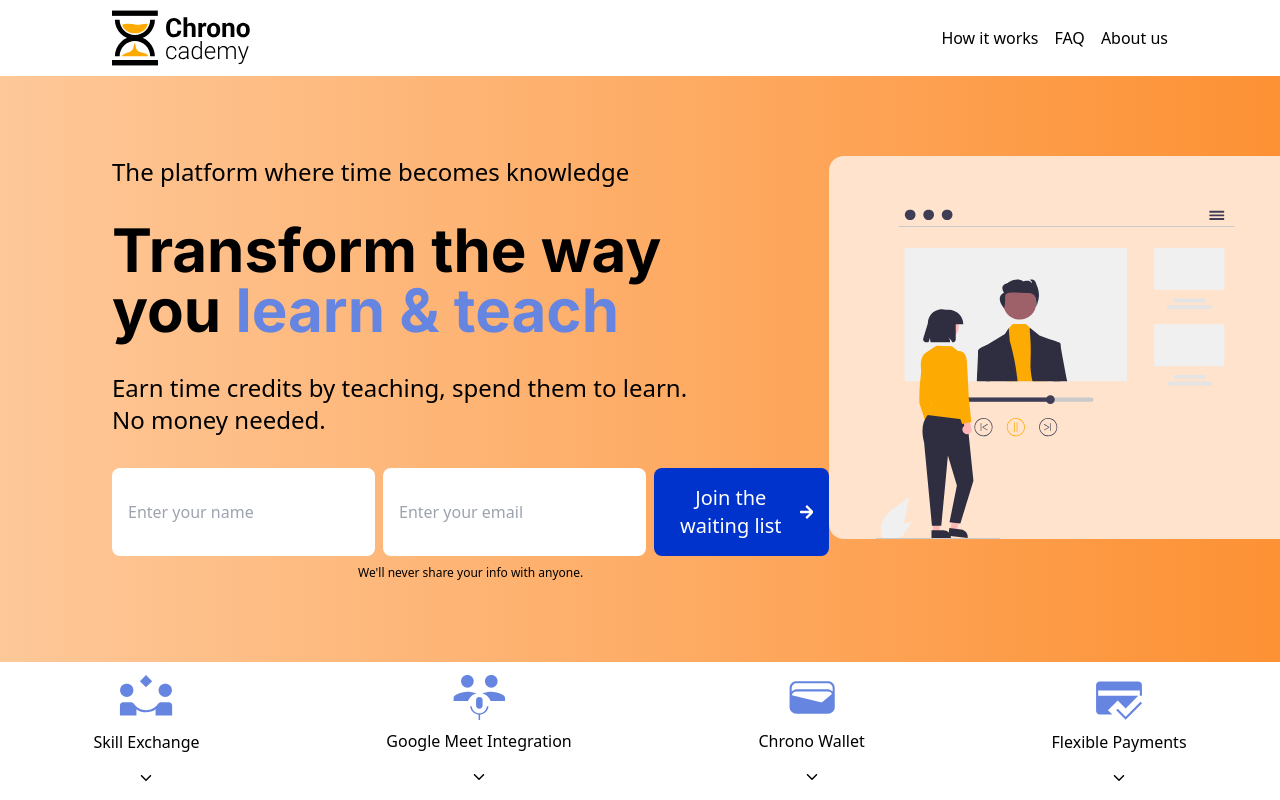
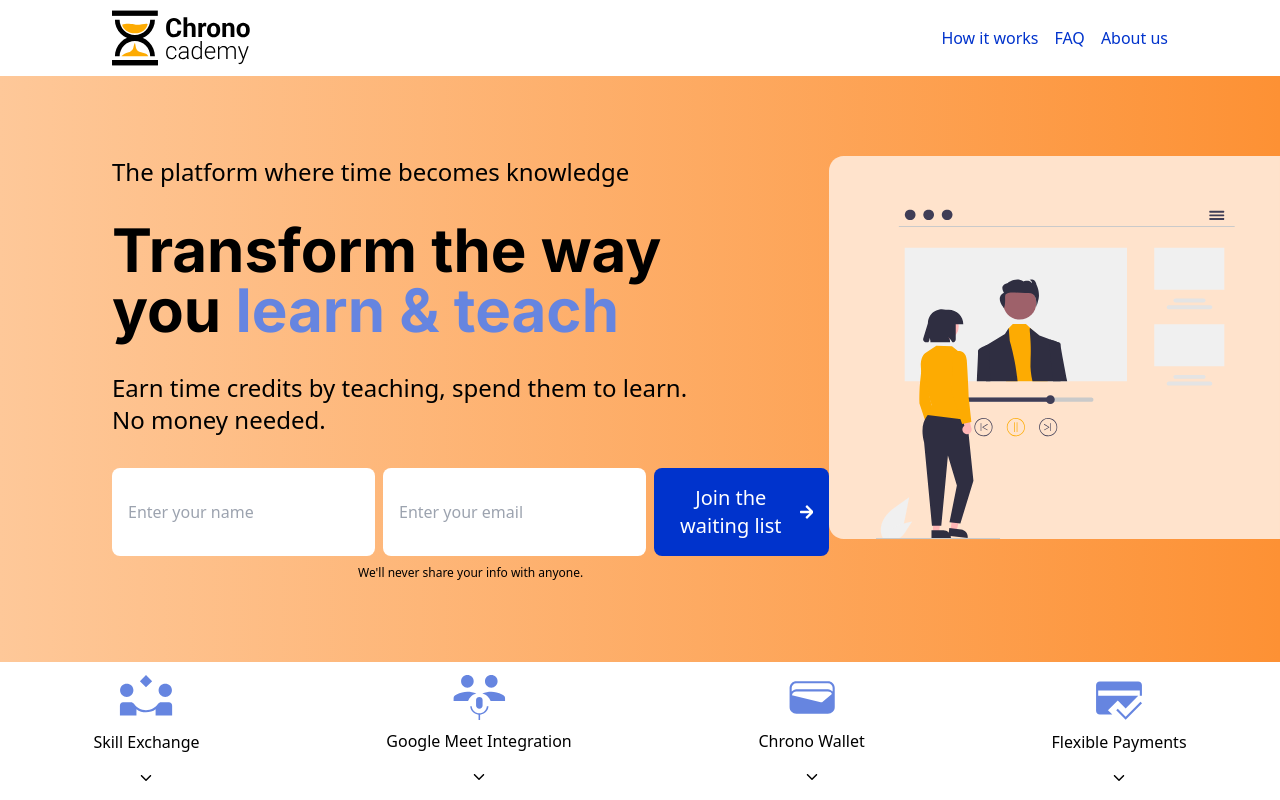
Before and after one commit to juaninicolai/chronocademy, a Next.js app: page / in a window 1280 px wide. Shown: the top 800 px of the page. Built offline with nearby package versions, Linux system fonts and the light colour scheme.

Commit message:
Add style to Navbar.tsx

```diff
--- a/app/components/Navbar.tsx
+++ b/app/components/Navbar.tsx
@@ -14,7 +14,7 @@ export default function Navbar() {
                     />
                 </Link>
             </div>
-            <div id={"nav-links"} className={"flex space-x-4 items-center"}>
+            <div id={"nav-links"} className={"flex space-x-4 items-center text-primary-blue-500"}>
                 <Link href={"#how-it-works"}>How it works</Link>
                 <Link href={"#faq"}>FAQ</Link>
                 <Link href={"#about"}>About us</Link>
```
